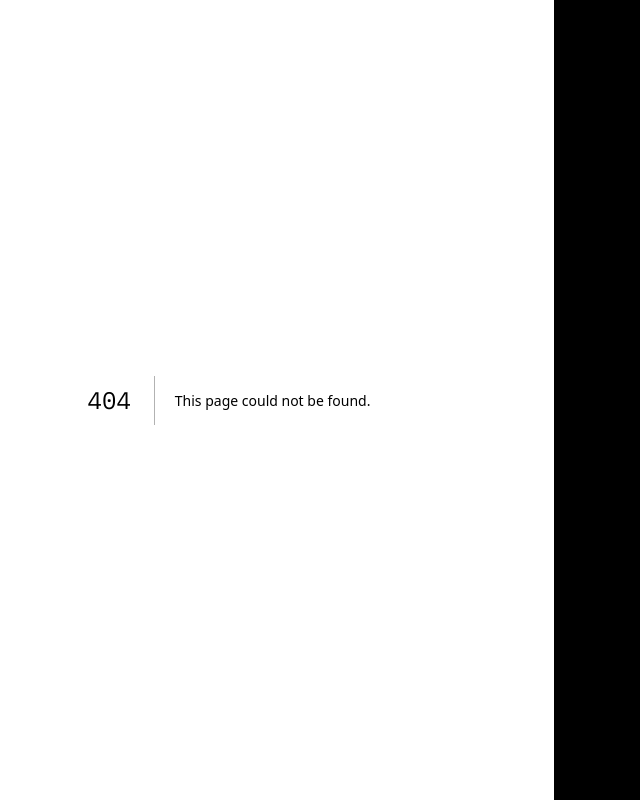
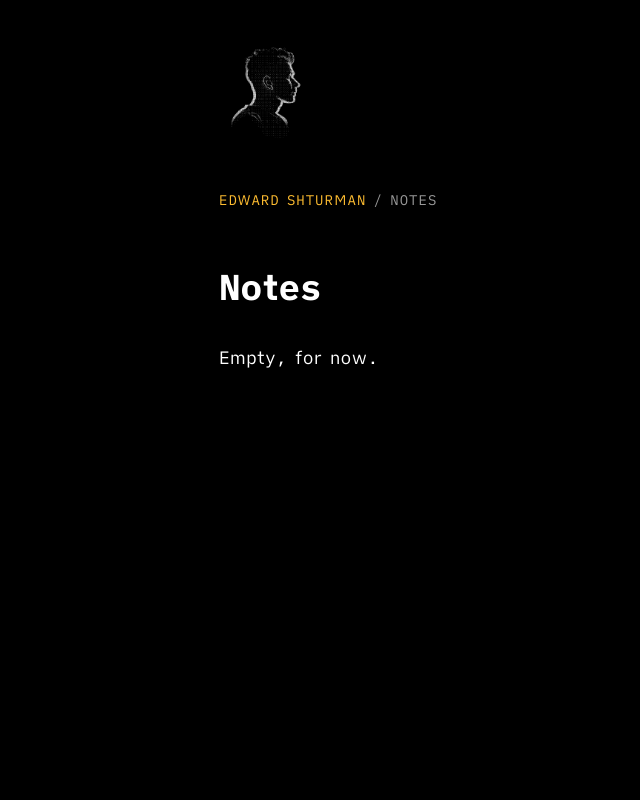
Before and after one commit to edwardshturman/site, a Next.js app: page /notes in a window 1280 px wide. Before the commit this address had no page. Shown: the whole page, without its empty margins (96-736 px from the left). Built offline with nearby package versions, Linux system fonts and the light colour scheme.

Commit message:
Add Notes page

```diff
--- /dev/null
+++ b/app/notes/page.mdx
@@ -0,0 +1,3 @@
+# Notes
+
+Empty, for now.
```
